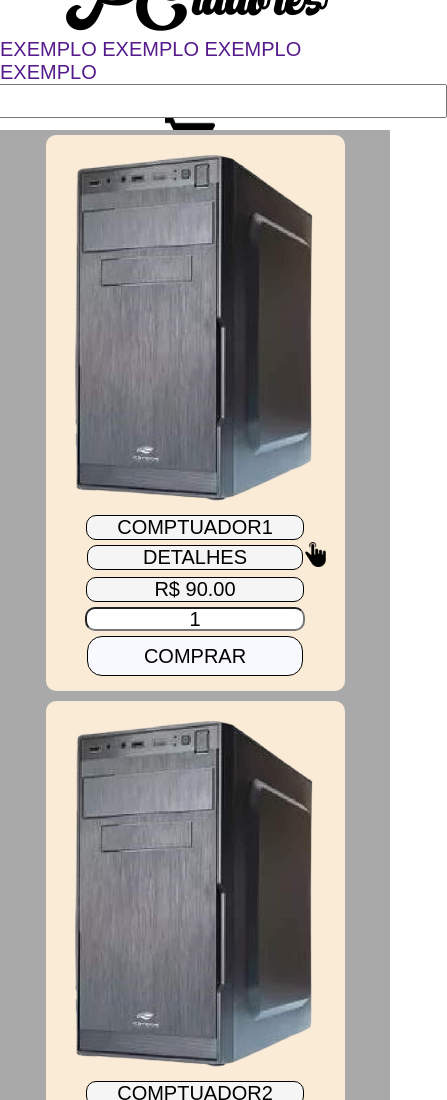
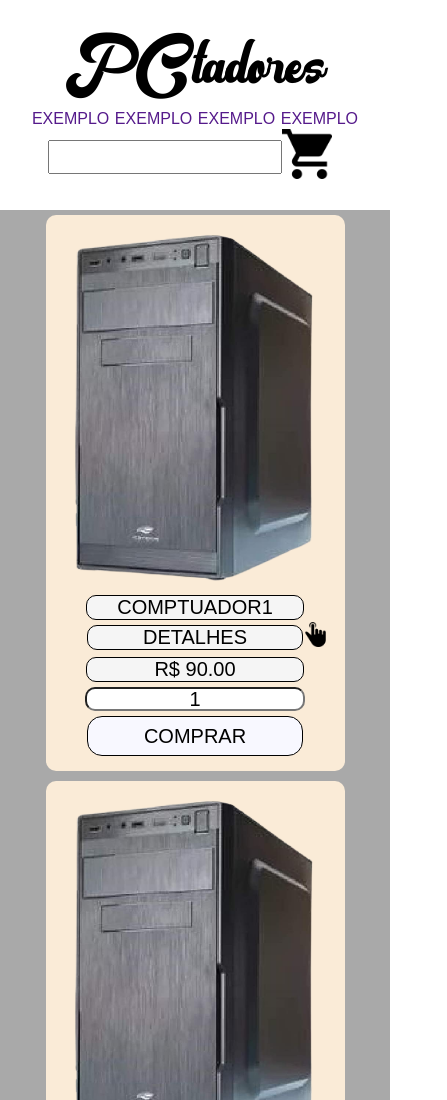
Before and after one commit to marlon-2020/tela-ecommerce, a plain HTML site: page index.html in a window 390 px wide. Shown: the top 1100 px of the page, 447 px wide, since content can reach past the window. Drawn offline with nearby package versions, Linux system fonts and the light colour scheme.

Commit message:
sétimo commit, corrige falhas na recursividade em dispositivos de 360px de width

```diff
--- a/index.html
+++ b/index.html
@@ -32,12 +32,13 @@
                         <input type="text" name="" id="" class="search-input">
                         <a href=""><img src="/static/images/search.png" alt="" width="40px"></a>
                     </form>
+                    <div class="cart-icon-container">
+                        <p><img src="static/images/cart.png" alt="cart-icon" class="cart-icon"></p>
+                        <p class="counter-cart-products"></p>
+                    </div>
                 </div>
             </div>
-            <div class="cart-icon-container">
-                <p><img src="static/images/cart.png" alt="cart-icon" class="cart-icon"></p>
-                <p class="counter-cart-products"></p>
-            </div>
+
         </header>
         <main class="app-main-container">
             <aside class="app-menu-left-container">
--- a/static/style/styles.css
+++ b/static/style/styles.css
@@ -47,10 +47,8 @@
     font-family: vintageParty;
     font-size: 60px;
 }
-.app-header-search-container{
+.header-search-container{
     display: flex;
-    align-items: center;
-    justify-content: space-between;
 }
 .search-input{
     width:500px;
@@ -160,7 +158,7 @@
 /*LATERAIS*/
 .app-menu-left-container, .app-menu-right-container{
     width: 20%;
-    height:1698px;
+    height:auto;
 }
 
 /*----------Cart----------*/
@@ -202,7 +200,7 @@
         grid-template-columns: 50% 50%;
     }
     .app-main-container{
-        height: 2840px;
+        height: auto;
     }
 }
 @media only screen and (max-width: 1270px) {
@@ -210,24 +208,28 @@
         display:grid;
         grid-template-columns: 100%;
     }
-    .app-main-container{
-        height: 2840px;
-    }
     .app-menu-left-container{
         display: none;
     }
 }
 @media only screen and (max-width: 900px) {
 /*---------APP----------*/
+    .app-container{
+        grid-template-rows: 210px auto 130px;
+    }
     .app-header-container{
         background-color: white;
         display: flex;
         flex-direction: column;
-        align-items: center;
-        justify-content: space-between;
+        justify-content: flex-start;
+    }
+    .header-menu>a{
+        font-size: 16px;
+    }
+    .search-input{
+        width:230px;
     }
     .app-main-container{
-        height: 2840px;
         display: block;
     }
     .app-products-container{
```
